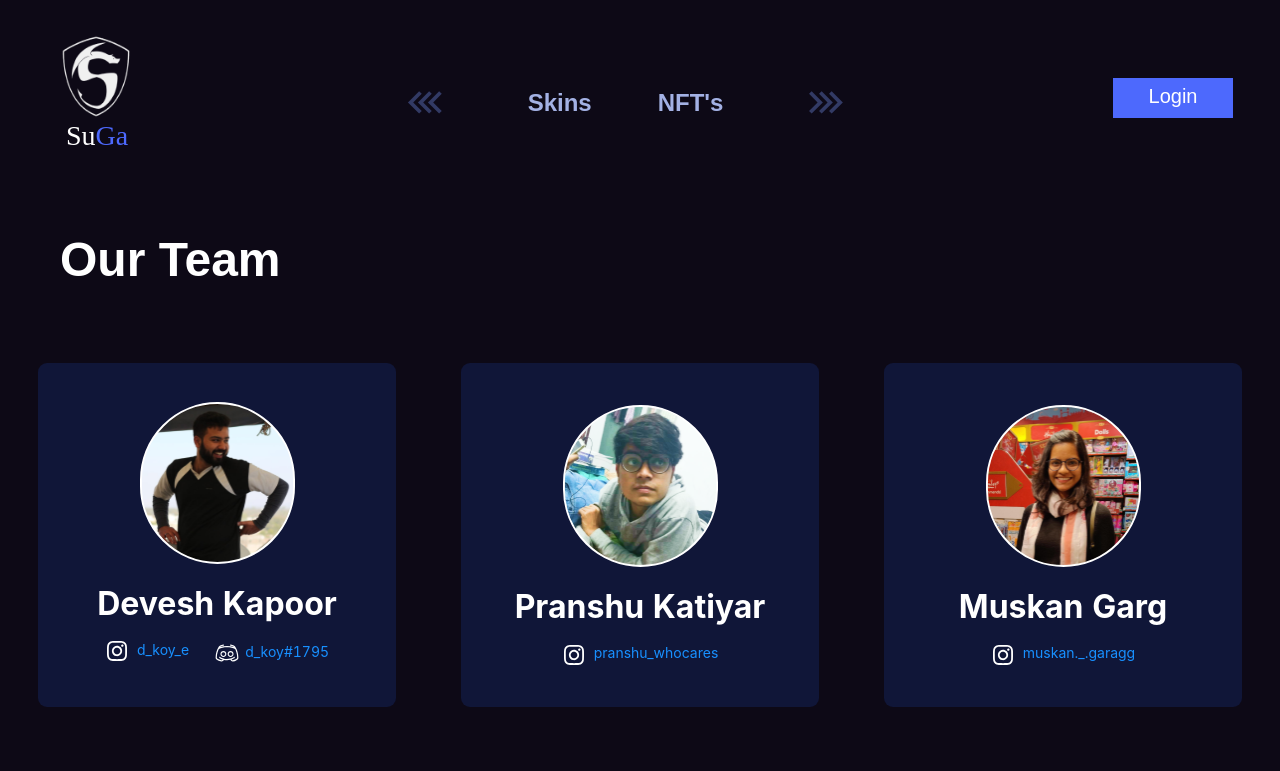
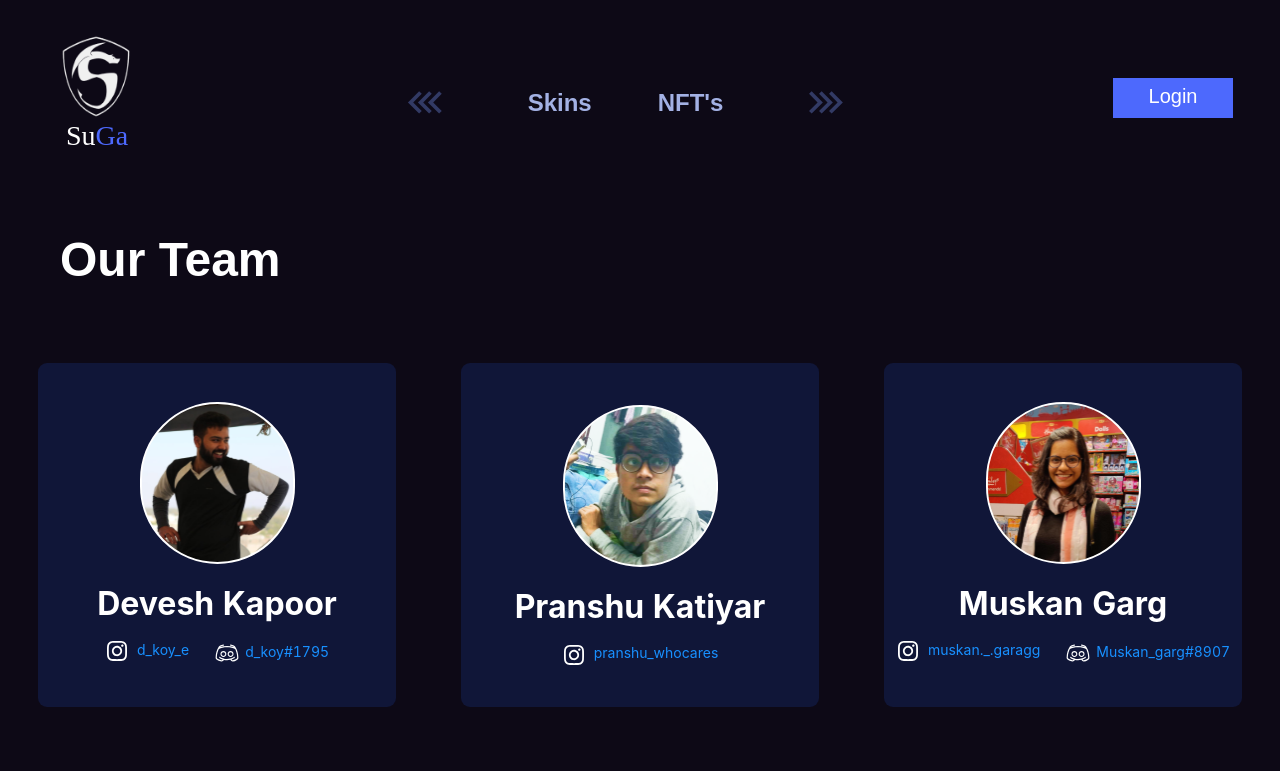
Before and after one commit to Bhunesh22/Suga_Frontend, a React (Create React App) app: page /ourteam in a window 1280 px wide. Shown: the top 771 px of the page. Built offline with nearby package versions, Linux system fonts and the light colour scheme; a web font is replaced by a local one.

Commit message:
our team5

```diff
--- a/src/Components/Our Team/OurTeam.js
+++ b/src/Components/Our Team/OurTeam.js
@@ -33,8 +33,8 @@ function OurTeam() {
                 <div className='instaDetails1'><a href='https://instagram.com/d_koy_e?igshid=YmMyMTA2M2Y='><img src={instaLogo1} alt="Devesh Kapoor" /></a>
                   <a href='https://instagram.com/d_koy_e?igshid=YmMyMTA2M2Y='>d_koy_e</a>
                 </div>
-              <div className='discordDetails1'><a href='d_koy#1795'><img src={discord2} alt="Devesh Kapoor" /></a>
-                <a href='d_koy#1795'>d_koy#1795</a>
+                <div className='discordDetails1'><a href='#'><img src={discord2} alt="Devesh Kapoor" /></a>
+                  <a href='#'>d_koy#1795</a>
                 </div>
               </div>
               {/* <h3 className='memberPosition1'>CEO</h3> */}
@@ -50,8 +50,13 @@ function OurTeam() {
             <div className='teamCard'>
               <div><img className='image2' src={muskan} alt="Muskan Garg" /></div>
               <h2 className='memberName1'>Muskan Garg</h2>
+              <div className='socialMediaDetails1'>
                 <div className='instaDetails1'><a href='https://www.instagram.com/muskan._.garagg/'><img src={instaLogo1} alt="Devesh Kapoor" /></a>
                   <a href='https://www.instagram.com/muskan._.garagg/'>muskan._.garagg</a>
+                </div>
+                <div className='discordDetails1'><a href='#'><img src={discord2} alt="Devesh Kapoor" /></a>
+                  <a href='#'>Muskan_garg#8907</a>
+                </div>
               </div>
               {/* <h3 className='memberPosition1'>CPO</h3> */}
             </div>
```
Lines whose indentation alone changed are shown as unchanged.
